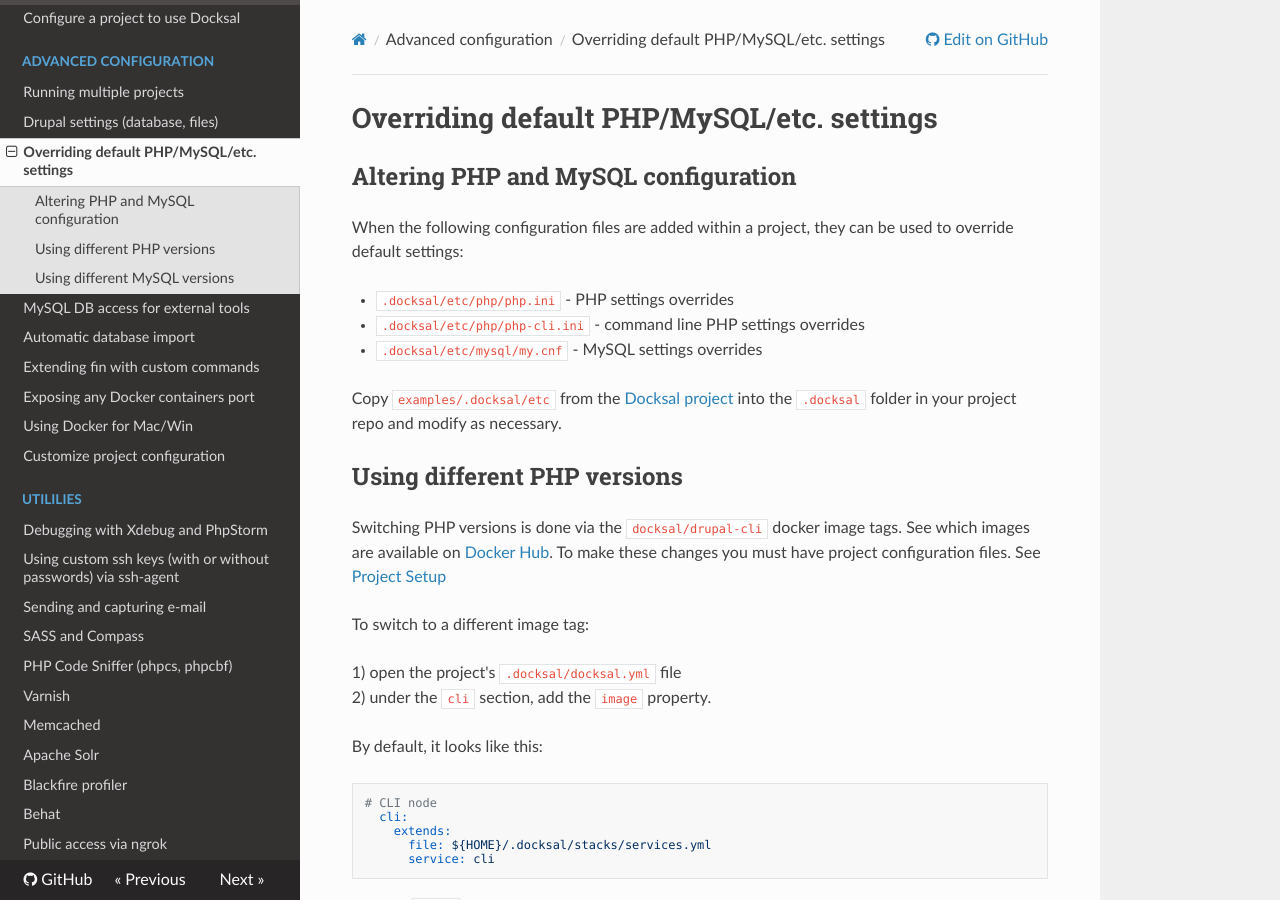
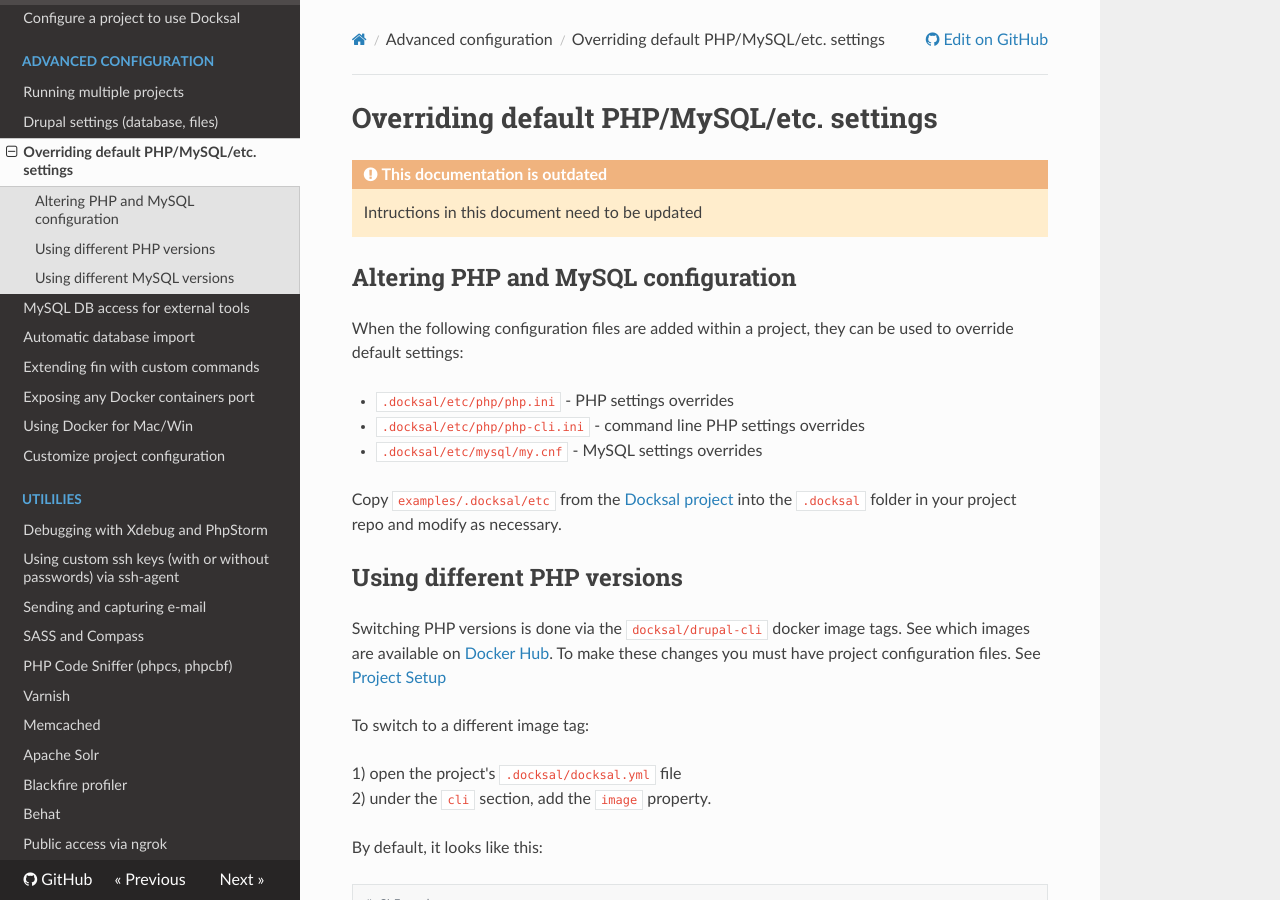
Before and after one commit to docksal/docksal, an MkDocs documentation site: the page built from docs/settings.md, in a window 1280 px wide and 900 px high. Built offline with MkDocs 1.6.1, drawn with Linux system fonts in a browser that asks for light colours; nearby versions of some CDN libraries; old or Windows-style settings are respelled for this version of MkDocs.

Commit message:
Update settings.md

```diff
--- a/docs/settings.md
+++ b/docs/settings.md
@@ -1,4 +1,7 @@
 # Overriding default PHP/MySQL/etc. settings
+
+!!! warning "This documentation is outdated"
+    Intructions in this document need to be updated
 
 <a name="configuration"></a>
 ## Altering PHP and MySQL configuration
```
